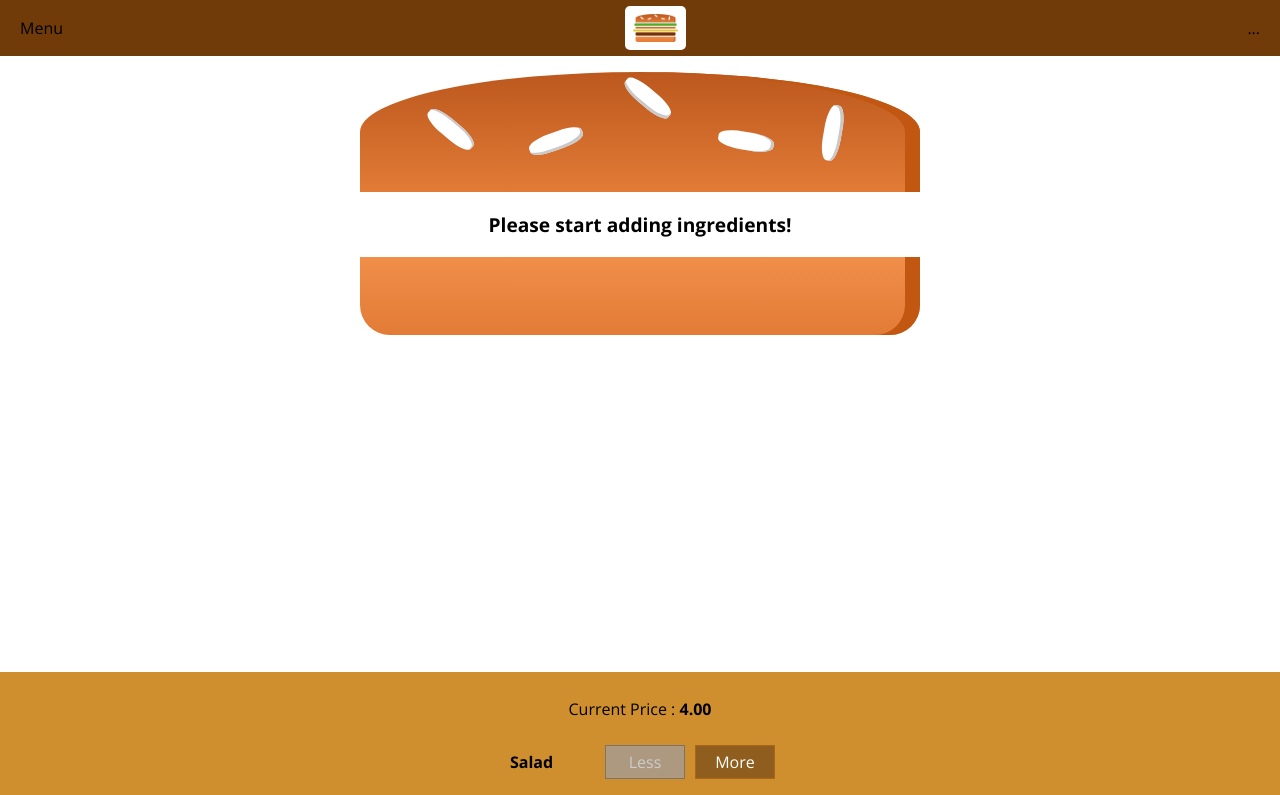
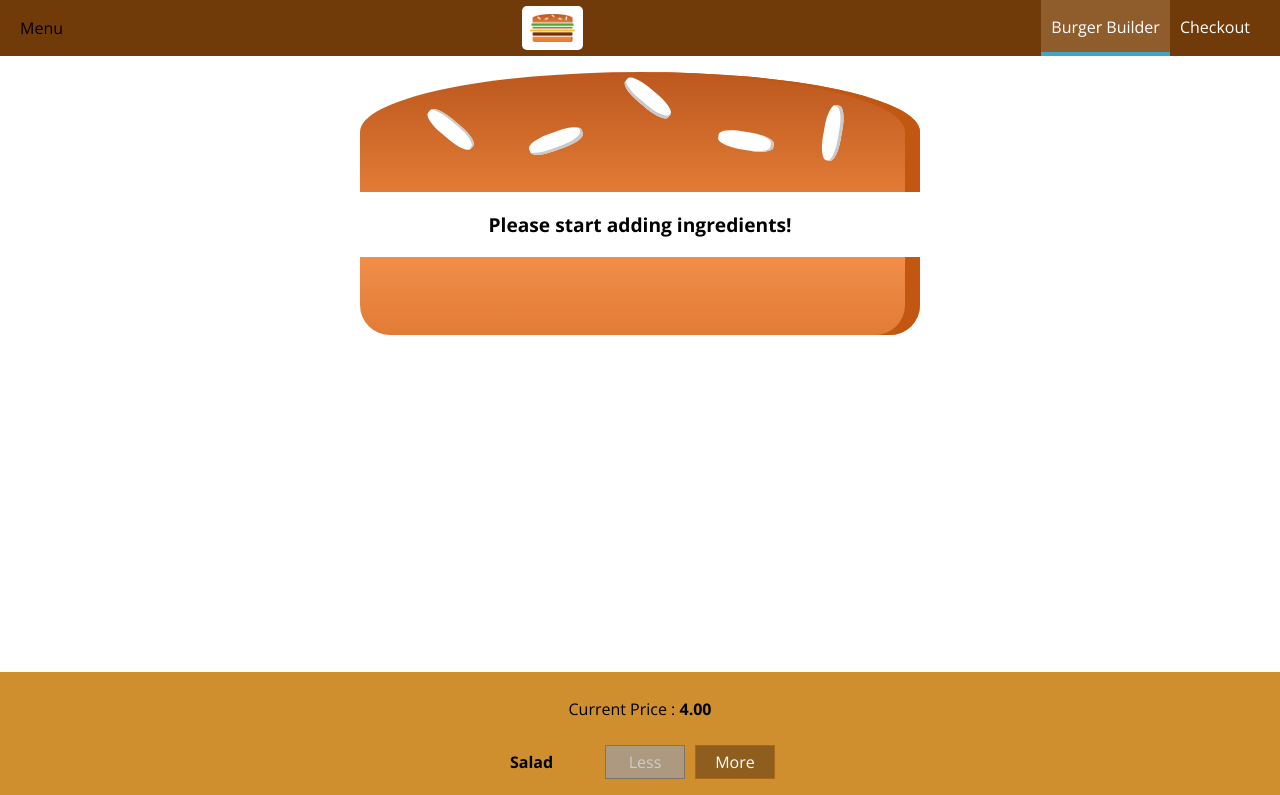
Before and after one commit to kk5190/burger-builder, a React app: page / in a window 1280 px wide. Shown: the top 795 px of the page. Built offline with nearby package versions, Linux system fonts and the light colour scheme.

Commit message:
add navigation items

```diff
--- /dev/null
+++ b/src/components/Navigation/NavigationItems/NavigationItem/NavigationItem.js
@@ -0,0 +1,16 @@
+import React from 'react';
+
+import classes from './NavigtionItem.css';
+
+const NavigationItem = (props) => (
+  <li className={classes.NavigationItem}>
+    <a
+      className={props.active ? classes.active : null}
+      href={props.link}
+    >
+      {props.children}
+    </a>
+  </li>
+);
+
+export default NavigationItem;
--- /dev/null
+++ b/src/components/Navigation/NavigationItems/NavigationItem/NavigtionItem.css
@@ -0,0 +1,25 @@
+.NavigationItem {
+  margin: 0;
+  box-sizing: border-box;
+  display: flex;
+  height: 100%;
+  align-items: center;
+}
+
+.NavigationItem a {
+  color: white;
+  text-decoration: none;
+  height: 100%;
+  padding: 16px 10px;
+  border-bottom: 4px solid transparent;
+  box-sizing: border-box;
+  display: block;
+}
+
+.NavigationItem a:hover,
+.NavigationItem a:active,
+.NavigationItem a.active {
+  background-color: #8F5C2C;
+  border-block-end: 4px solid #40A4C8;
+  color: white;
+}
--- /dev/null
+++ b/src/components/Navigation/NavigationItems/NavigationItems.js
@@ -0,0 +1,13 @@
+import React from 'react';
+
+import classes from './NavigtionItems.css';
+import NavigationItem from './NavigationItem/NavigationItem';
+
+const NavigationItems = (props) => (
+  <ul className={classes.NavigationItems}>
+    <NavigationItem link="/" active >Burger Builder</NavigationItem>
+    <NavigationItem link="/" >Checkout</NavigationItem>
+  </ul>
+);
+
+export default NavigationItems;
--- /dev/null
+++ b/src/components/Navigation/NavigationItems/NavigtionItems.css
@@ -0,0 +1,8 @@
+.NavigationItems {
+  margin: 0;
+  padding: 0;
+  list-style: none;
+  display: flex;
+  align-items: center;
+  height: 100%;
+}
--- a/src/components/Navigation/Toolbar/Toolbar.js
+++ b/src/components/Navigation/Toolbar/Toolbar.js
@@ -2,15 +2,14 @@
 
 import classes from './Toolbar.css';
 import Logo from '../../Logo/Logo';
+import NavigationItems from '../NavigationItems/NavigationItems';
 
 
 const Toolbar = (props) => (
   <header className={classes.Toolbar}>
     <div>Menu</div>
     <Logo />
-    <nav>
-      ...
-    </nav>
+    <NavigationItems />
   </header>
 );
 
```
